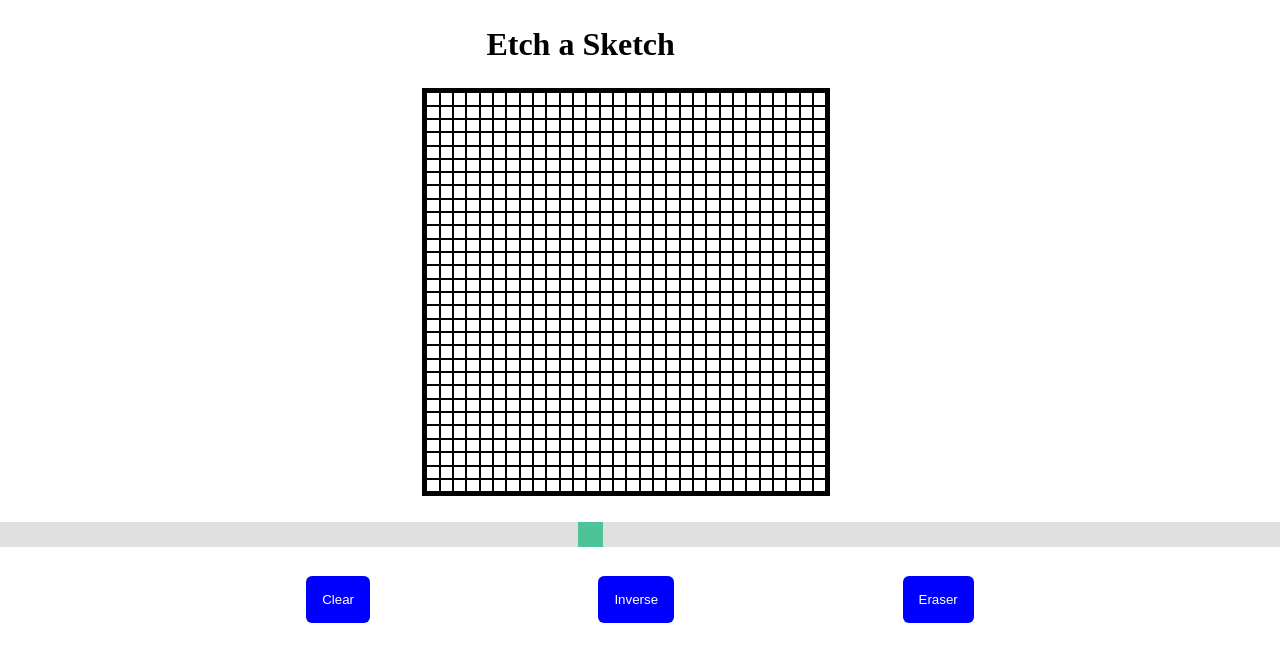
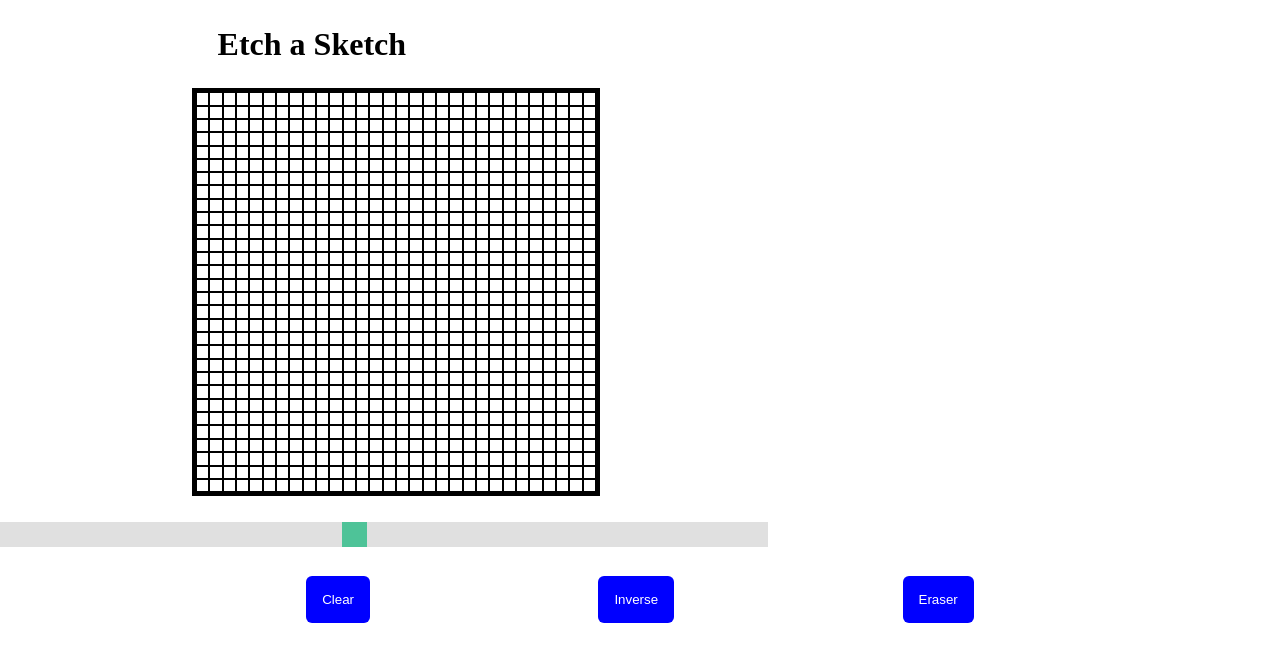
Before and after one commit to Stieilijh/Etch-a-sketch, a plain HTML site: page index.html in a window 1280 px wide. Drawn offline with Linux system fonts and the light colour scheme.

Commit message:
minor css changes to the slider

```diff
--- a/style.css
+++ b/style.css
@@ -6,7 +6,7 @@
     background-color: white;
     border: solid black 4px;
     margin-top:2%;
-    margin-left:33%;
+    margin-left:15%;
     margin-bottom:2%;
 }
 .cell {
@@ -18,7 +18,7 @@
     padding: 0;
 }
 h1{
-    margin-left: 38%;
+    margin-left: 17%;
     margin-top:2%;
 }
 button{
@@ -36,7 +36,7 @@ button{
 }
 
 .slidecontainer {
-    width: 100%; /* Width of the outside container */
+    width: 60%; /* Width of the outside container */
 }
 .slider {
     -webkit-appearance: none;  /* Override default CSS styles */
```
